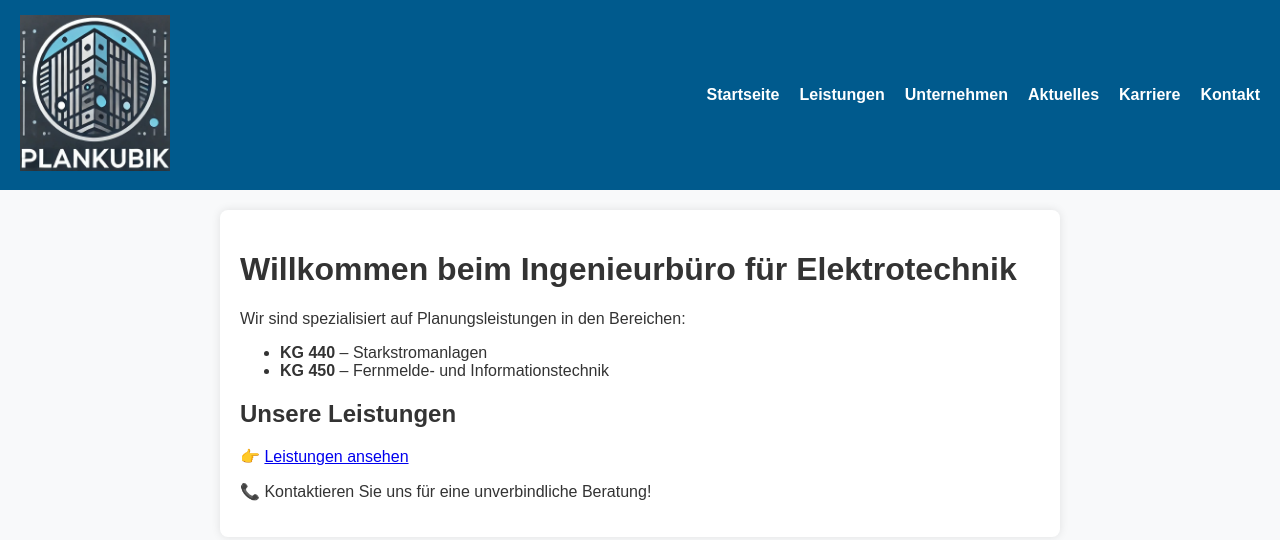
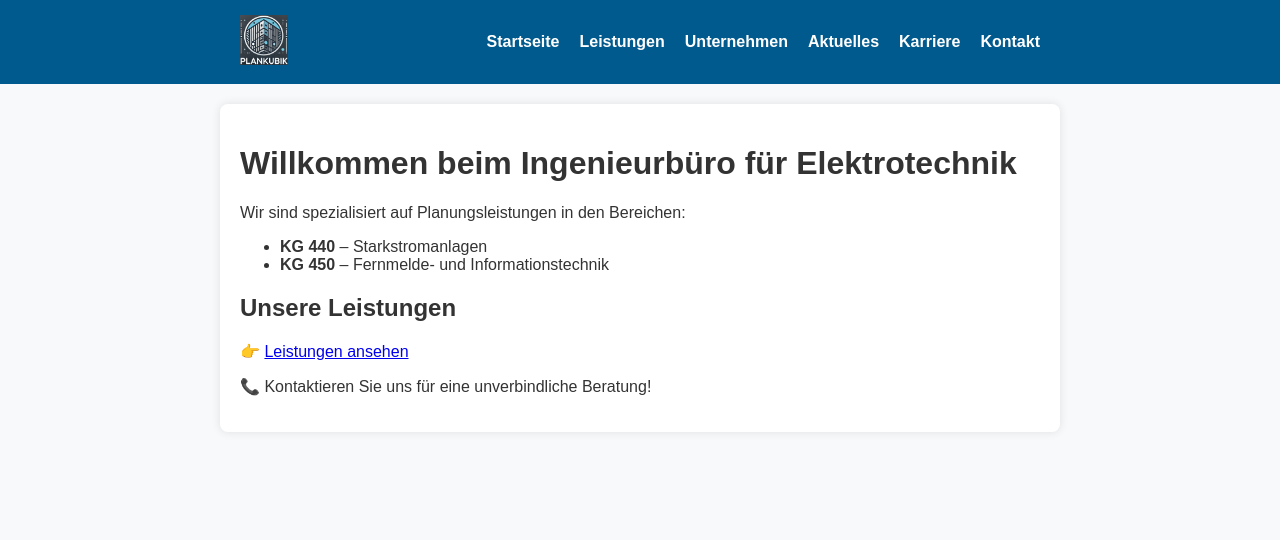
Before and after one commit to KukasLee/ibwebsite, a Jekyll site: the page built from index.md, in a window 1280 px wide. Shown: the top 540 px of the page. Built offline with Jekyll 4.4.1, drawn with Linux system fonts in a browser that asks for light colours.

Commit message:
Add files via upload

```diff
--- a/_layouts/default.html
+++ b/_layouts/default.html
@@ -5,45 +5,108 @@
     <meta name="viewport" content="width=device-width, initial-scale=1.0">
     <title>{{ page.title }}</title>
     <style>
-			body { font-family: Arial, sans-serif; margin: 0; padding: 0; background-color: #f8f9fa; color: #333; }
+        body {
+            font-family: Arial, sans-serif;
+            margin: 0;
+            padding: 0;
+            background-color: #f8f9fa;
+            color: #333;
+        }
+
+        /* Container für zentrierte Breite */
+        .container {
+            max-width: 800px; /* Breite des Inhaltsbereichs */
+            margin: 0 auto; /* Zentrierung */
+            padding: 0 20px; /* Etwas Abstand zu den Seiten */
+        }
 
         /* Header Styling */
-			header { display: flex; justify-content: space-between; align-items: center; padding: 15px 20px; background: #005a8d; color: white; flex-wrap: wrap; }
-			.logo-text { font-size: 26px; font-weight: bold; text-decoration: none; color: white; }
-			.logo-text span { display: block; color: #ffcc00; font-size: 22px; }
-			.logo-text:hover { text-decoration: underline; }
-			img { height: 50px; }
+        header {
+            background: #005a8d;
+            color: white;
+            padding: 15px 0;
+        }
 
-			/* Navigation */
-			nav ul { list-style: none; padding: 0; margin: 0; display: flex; }
-			nav ul li { margin-left: 20px; }
-			nav ul li a { text-decoration: none; color: white; font-weight: bold; }
-			nav ul li a:hover { text-decoration: underline; }
-
-			/* Mobiles Menü */
-			.menu-toggle { display: none; font-size: 30px; cursor: pointer; }
-			nav { display: flex; }
-
-			/* Inhaltsbereich */
-			main { padding: 20px; max-width: 800px; margin: auto; background: white; box-shadow: 0 0 10px rgba(0,0,0,0.1); border-radius: 8px; margin-top: 20px; }
-
-			@media (max-width: 768px) {
-				header { flex-direction: column; text-align: center; }
-				.menu-toggle { display: block; }
-				nav { display: none; width: 100%; text-align: center; }
-				nav ul { flex-direction: column; }
-				nav ul li { margin: 10px 0; }
-				nav.show { display: block; }
-				img { margin-top: 10px; }
+        .header-content {
+            display: flex;
+            justify-content: space-between;
+            align-items: center;
         }
 
         header img {
-				width: 150px;       /* Standardbreite, hier kannst du den Wert anpassen */
-				max-width: 100%;    /* Stellt sicher, dass das Bild nicht größer als sein Container wird */
-				height: auto;       /* Bewahrt das Seitenverhältnis */
+            height: 50px;
         }
 
+        /* Navigation */
+        nav ul {
+            list-style: none;
+            padding: 0;
+            margin: 0;
+            display: flex;
+            gap: 20px;
+        }
 
+        nav ul li {
+            display: inline;
+        }
+
+        nav ul li a {
+            text-decoration: none;
+            color: white;
+            font-weight: bold;
+        }
+
+        nav ul li a:hover {
+            text-decoration: underline;
+        }
+
+        /* Inhaltsbereich */
+        main {
+            max-width: 800px;
+            margin: 20px auto;
+            padding: 20px;
+            background: white;
+            box-shadow: 0 0 10px rgba(0,0,0,0.1);
+            border-radius: 8px;
+        }
+
+        /* Mobiles Menü */
+        .menu-toggle {
+            display: none;
+            font-size: 30px;
+            cursor: pointer;
+        }
+
+        @media (max-width: 768px) {
+            .header-content {
+                flex-direction: column;
+                text-align: center;
+            }
+
+            nav {
+                margin-top: 10px;
+            }
+
+            nav ul {
+                flex-direction: column;
+            }
+
+            nav ul li {
+                margin: 10px 0;
+            }
+
+            .menu-toggle {
+                display: block;
+            }
+
+            nav {
+                display: none;
+            }
+
+            nav.show {
+                display: block;
+            }
+        }
     </style>
     <script>
         function toggleMenu() {
@@ -55,6 +118,7 @@
 <body>
 
 <header>
+    <div class="container header-content">
         <a href="/index.html">
             <img src="/assets/Logo.jpg" alt="Logo">
         </a>
@@ -67,10 +131,8 @@
                     <li><a href="{{ item.url }}">{{ item.title }}</a></li>
                 {% endfor %}
             </ul>
-
         </nav>
-
-
+    </div>
 </header>
 
 <main>
```
Lines whose indentation alone changed are shown as unchanged.
